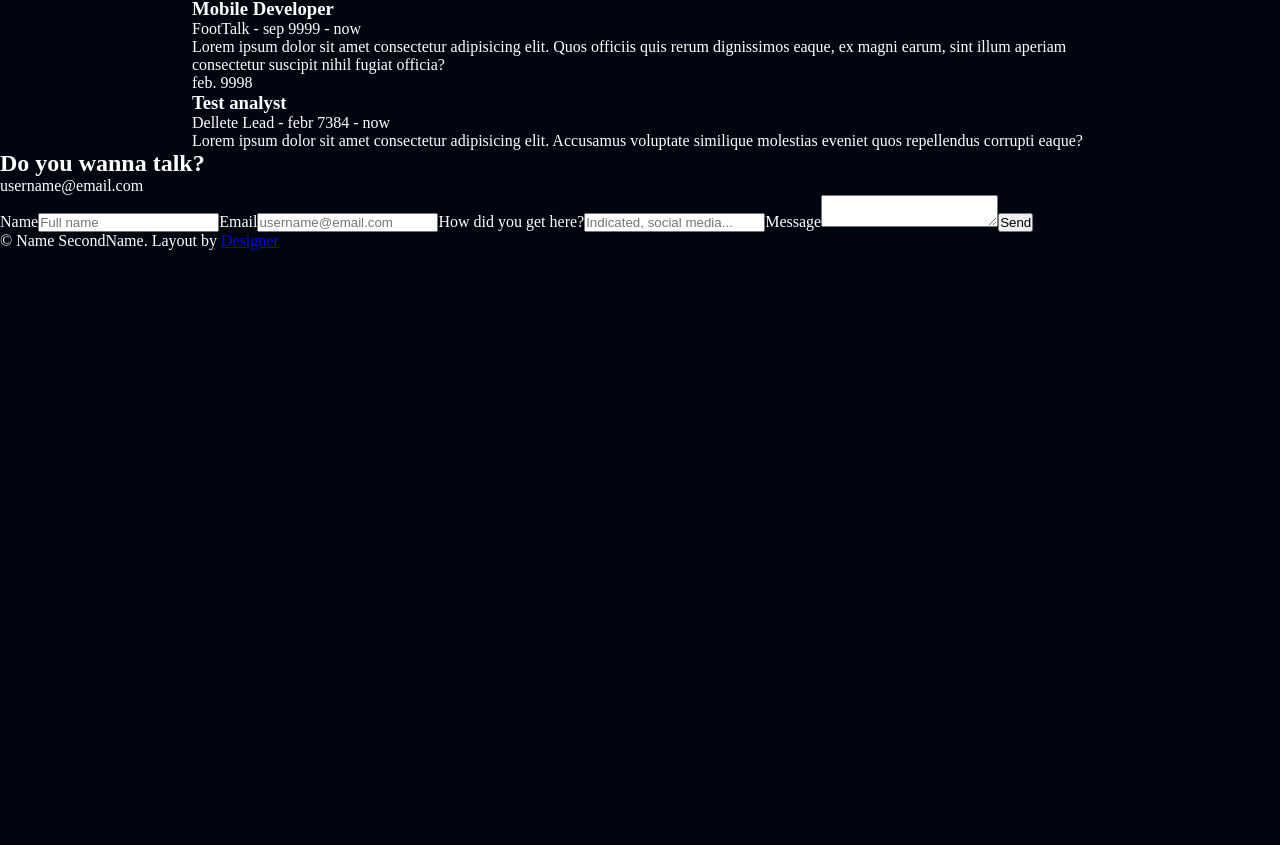
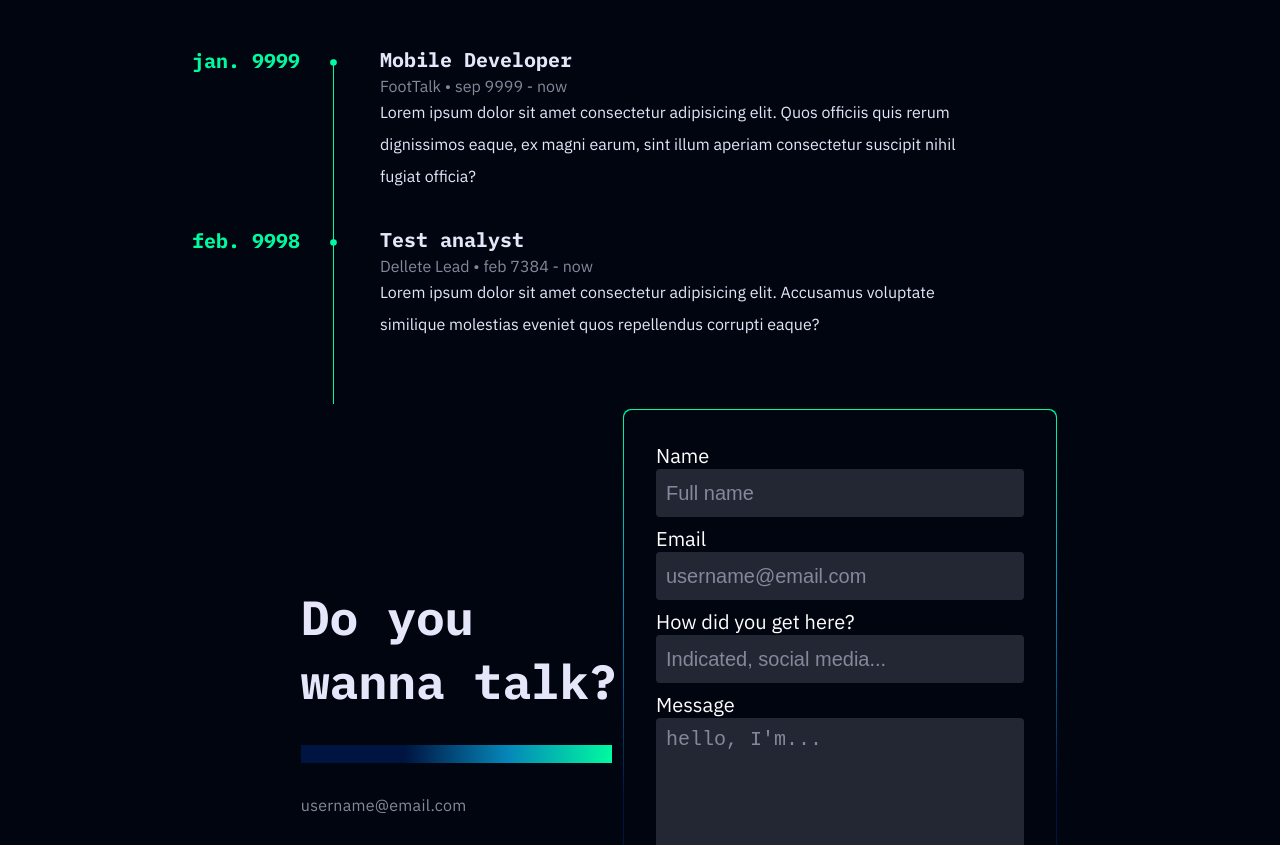
Before and after one commit to mattreee/not-personal-portfolio-website, a React (Create React App) app: page / in a window 1280 px wide. Shown: the part 3935-4780 px from the top of the page. Before the commit the page ends 4185 px from the top, so only its background shows below. Built offline with nearby package versions, Linux system fonts and the light colour scheme.

Commit message:
finished contact

```diff
--- a/src/components/Contact.tsx
+++ b/src/components/Contact.tsx
@@ -1,32 +1,67 @@
 const Contact = () => {
 	return (
-		<section>
-			<h2>Do you wanna talk?</h2>
-			<p>username@email.com</p>
-			<form>
-				<label htmlFor="name">Name</label>
-				<input type="text" id="name" name="name" placeholder="Full name" />
+		<section className="contact">
+			<div className="contact__intro-container">
+				<h2 className="contact__title">Do you wanna talk?</h2>
+				<div className="contact__title-bar">a</div>
+				<p className="contact__email">username@email.com</p>
+			</div>
+			<div className="contact__wrapper">
+				<form className="contact__form">
+					<div className="contact__form-item">
+						<label className="contact__form-label" htmlFor="name">
+							Name
+						</label>
+						<input
+							className="contact__form-text-input"
+							type="text"
+							id="name"
+							name="name"
+							placeholder="Full name"
+						/>
+					</div>
 
-				<label htmlFor="email">Email</label>
+					<div className="contact__form-item">
+						<label className="contact__form-label" htmlFor="email">
+							Email
+						</label>
 						<input
+							className="contact__form-text-input"
 							type="email"
 							id="email"
 							name="email"
 							placeholder="username@email.com"
 						/>
+					</div>
 
-				<label htmlFor="howhere">How did you get here?</label>
+					<div className="contact__form-item">
+						<label className="contact__form-label" htmlFor="howhere">
+							How did you get here?
+						</label>
 						<input
+							className="contact__form-text-input"
 							type="text"
 							id="howhere"
 							name="howhere"
 							placeholder="Indicated, social media..."
 						/>
-				<label htmlFor="message">Message</label>
-				<textarea name="message" id="message"></textarea>
+					</div>
 
-				<input type="submit" value="Send" />
+					<div className="contact__form-item">
+						<label className="contact__form-label" htmlFor="message">
+							Message
+						</label>
+						<textarea
+							className="contact__form-text-input"
+							name="message"
+							id="message"
+							placeholder="hello, I'm..."
+						></textarea>
+					</div>
+
+					<input className="contact__submit" type="submit" value="Send" />
 				</form>
+			</div>
 		</section>
 	);
 };
--- a/src/components/Experience.tsx
+++ b/src/components/Experience.tsx
@@ -7,11 +7,13 @@ const Experience = () => {
 			</div>
 			<div className="experience__timeline-container">
 				<div className="experience__timeline-item">
-					<p>jan. 9999</p>
-					<div>
-						<h3>Mobile Developer</h3>
-						<p>FootTalk - sep 9999 - now</p>
-						<p>
+					<p className="experience__date">jan. 9999</p>
+					<div className="experience__text">
+						<h3 className="experience__text-title">Mobile Developer</h3>
+						<p className="experience__text-date">
+							FootTalk &#8226; sep 9999 - now
+						</p>
+						<p className="experience__text-desc">
 							Lorem ipsum dolor sit amet consectetur adipisicing elit. Quos
 							officiis quis rerum dignissimos eaque, ex magni earum, sint illum
 							aperiam consectetur suscipit nihil fugiat officia?
@@ -19,11 +21,13 @@ const Experience = () => {
 					</div>
 				</div>
 				<div className="experience__timeline-item">
-					<p>feb. 9998</p>
-					<div>
-						<h3>Test analyst</h3>
-						<p>Dellete Lead - febr 7384 - now</p>
-						<p>
+					<p className="experience__date">feb. 9998</p>
+					<div className="experience__text">
+						<h3 className="experience__text-title">Test analyst</h3>
+						<p className="experience__text-date">
+							Dellete Lead &#8226; feb 7384 - now
+						</p>
+						<p className="experience__text-desc">
 							Lorem ipsum dolor sit amet consectetur adipisicing elit. Accusamus
 							voluptate similique molestias eveniet quos repellendus corrupti
 							eaque?
--- a/src/css/main.css
+++ b/src/css/main.css
@@ -531,6 +531,197 @@ body {
   color: transparent;
 }
 
+.experience__timeline-container {
+  max-width: 800px;
+  display: -webkit-box;
+  display: -ms-flexbox;
+  display: flex;
+  -webkit-box-orient: vertical;
+  -webkit-box-direction: normal;
+      -ms-flex-direction: column;
+          flex-direction: column;
+  gap: 2rem;
+  margin-top: 4rem;
+}
+
+.experience__timeline-item {
+  display: -webkit-box;
+  display: -ms-flexbox;
+  display: flex;
+  gap: 5rem;
+}
+
+.experience__date {
+  font-family: "IBM Plex Mono", monospace, sans-serif;
+  font-weight: 700;
+  font-size: 1.25rem;
+  white-space: nowrap;
+  color: #00faa0;
+  margin-top: 0.2rem;
+  position: relative;
+}
+
+.experience__date::before {
+  position: absolute;
+  content: "\2022";
+  font-size: 1.35rem;
+  right: -2.5rem;
+}
+
+.experience__date::after {
+  position: absolute;
+  content: "";
+  background-color: #00faa0;
+  width: 1px;
+  height: 135%;
+  right: -2.14rem;
+  bottom: -4rem;
+}
+
+.experience__text-title {
+  font-family: "IBM Plex Mono", monospace, sans-serif;
+  font-size: 1.25rem;
+  line-height: 2rem;
+  font-weight: 700;
+  color: #e6e6fa;
+}
+
+.experience__text-date {
+  font-family: "IBM Plex Sans", monospace, sans-serif;
+  color: #87879b;
+}
+
+.experience__text-desc {
+  font-family: "IBM Plex Sans", monospace, sans-serif;
+  font-size: 1rem;
+  line-height: 2rem;
+  font-weight: 400;
+  color: #e6e6fa;
+}
+
+.contact {
+  height: 90vh;
+  display: -ms-grid;
+  display: grid;
+  -ms-grid-columns: 1fr 1fr;
+      grid-template-columns: 1fr 1fr;
+  place-items: center;
+}
+
+.contact__intro-container {
+  display: -webkit-box;
+  display: -ms-flexbox;
+  display: flex;
+  -webkit-box-orient: vertical;
+  -webkit-box-direction: normal;
+      -ms-flex-direction: column;
+          flex-direction: column;
+  gap: 2rem;
+  margin-right: -30rem;
+}
+
+.contact__title {
+  font-family: "IBM Plex Mono", monospace, sans-serif;
+  font-size: 3rem;
+  line-height: 4rem;
+  font-weight: 700;
+  color: #e6e6fa;
+  width: 65%;
+}
+
+.contact__title-bar {
+  background-image: -webkit-gradient(linear, right top, left top, from(#00faa0), color-stop(#0587b9), color-stop(#001441), to(#001441));
+  background-image: linear-gradient(to left, #00faa0, #0587b9, #001441, #001441);
+  width: 60%;
+  color: transparent;
+}
+
+.contact__email {
+  font-family: "IBM Plex Sans", monospace, sans-serif;
+  letter-spacing: 0.26px;
+  color: #87879b;
+}
+
+.contact__wrapper {
+  background-image: -webkit-gradient(linear, left top, left bottom, from(#00faa0), color-stop(#0587b9), color-stop(#001441), to(#001441));
+  background-image: linear-gradient(to bottom, #00faa0, #0587b9, #001441, #001441);
+  padding: 1px;
+  border-radius: 8px;
+  margin-left: -15rem;
+}
+
+.contact__form {
+  display: -webkit-box;
+  display: -ms-flexbox;
+  display: flex;
+  -webkit-box-orient: vertical;
+  -webkit-box-direction: normal;
+      -ms-flex-direction: column;
+          flex-direction: column;
+  justify-self: start;
+  gap: 0.5rem;
+  background-color: #00050f;
+  padding: 2rem;
+  border-radius: 8px;
+}
+
+.contact__form ::-webkit-input-placeholder {
+  color: #87879b;
+}
+
+.contact__form :-ms-input-placeholder {
+  color: #87879b;
+}
+
+.contact__form ::-ms-input-placeholder {
+  color: #87879b;
+}
+
+.contact__form ::placeholder {
+  color: #87879b;
+}
+
+.contact__form-item {
+  display: -webkit-box;
+  display: -ms-flexbox;
+  display: flex;
+  -webkit-box-orient: vertical;
+  -webkit-box-direction: normal;
+      -ms-flex-direction: column;
+          flex-direction: column;
+}
+
+.contact__form-label {
+  font-family: "IBM Plex Sans", monospace, sans-serif;
+  font-size: 1.25rem;
+}
+
+.contact__form-text-input {
+  background-color: #232733;
+  height: 3rem;
+  font-size: 1.25rem;
+  padding: 0.5em;
+  color: white;
+  border: none;
+  border-radius: 4px;
+}
+
+.contact__form textarea {
+  width: 368px;
+  height: 184px;
+}
+
+.contact__submit {
+  -ms-flex-item-align: end;
+      align-self: flex-end;
+  font-size: 1.25rem;
+  padding: 0.5em 1em;
+  background-color: #00050f;
+  border: 2px solid #00faa0;
+  border-radius: 8px;
+  color: #00faa0;
+}
+
 @media only screen and (max-width: 1300px) {
   .about {
         grid-template-areas: "image"
--- a/src/scss/main.scss
+++ b/src/scss/main.scss
@@ -436,7 +436,6 @@ body {
 }
 
 .experience {
-	// padding: 0 15rem;
 	margin: 0 15vw;
 
 	&__title-container {
@@ -454,6 +453,151 @@ body {
 		width: 100%;
 		margin-left: 4rem;
 		color: transparent;
+	}
+
+	&__timeline-container {
+		max-width: 800px;
+		display: flex;
+		flex-direction: column;
+		gap: 2rem;
+		margin-top: 4rem;
+	}
+
+	&__timeline-item {
+		display: flex;
+		gap: 5rem;
+	}
+
+	&__date {
+		font-family: $ff-ibm-plex-mono;
+		font-weight: $fw-ibm-plex-mono-bold;
+		font-size: 1.25rem;
+		white-space: nowrap;
+		color: $color-secondary;
+		margin-top: 0.2rem;
+		position: relative;
+
+		&::before {
+			position: absolute;
+			content: "\2022";
+			font-size: 1.35rem;
+			right: -2.5rem;
+		}
+
+		&::after {
+			position: absolute;
+			content: "";
+			background-color: $color-secondary;
+			width: 1px;
+			height: 135%;
+			right: -2.14rem;
+			bottom: -4rem;
+		}
+	}
+
+	&__text {
+		&-title {
+			@include desktop-heading-3();
+		}
+
+		&-date {
+			font-family: $ff-ibm-plex-mono-sans;
+			color: $color-neutral-primary-60;
+		}
+
+		&-desc {
+			@include desktop-body-small();
+		}
+	}
+}
+
+.contact {
+	height: 90vh;
+	display: grid;
+	grid-template-columns: 1fr 1fr;
+	place-items: center;
+
+	&__intro-container {
+		display: flex;
+		flex-direction: column;
+		gap: 2rem;
+		// justify-self: end;
+		margin-right: -30rem;
+	}
+
+	&__title {
+		@include desktop-heading-2();
+		width: 65%;
+	}
+
+	&__title-bar {
+		@include color-primary("to left");
+		width: 60%;
+		color: transparent;
+	}
+
+	&__email {
+		font-family: $ff-ibm-plex-mono-sans;
+		letter-spacing: 0.26px;
+		color: $color-neutral-primary-60;
+	}
+
+	&__wrapper {
+		@include color-primary("to bottom");
+		padding: 1px;
+		border-radius: 8px;
+
+		margin-left: -15rem;
+	}
+
+	&__form {
+		display: flex;
+		flex-direction: column;
+		justify-self: start;
+		gap: 0.5rem;
+
+		background-color: $color-bg;
+		padding: 2rem;
+		border-radius: 8px;
+
+		::placeholder {
+			color: $color-neutral-primary-60;
+		}
+
+		&-item {
+			display: flex;
+			flex-direction: column;
+		}
+
+		&-label {
+			font-family: $ff-ibm-plex-mono-sans;
+			font-size: 1.25rem;
+		}
+
+		&-text-input {
+			background-color: $color-neutral-primary-15;
+			height: 3rem;
+			font-size: 1.25rem;
+			padding: 0.5em;
+			color: white;
+			border: none;
+			border-radius: 4px;
+		}
+
+		textarea {
+			width: 368px;
+			height: 184px;
+		}
+	}
+
+	&__submit {
+		align-self: flex-end;
+		font-size: 1.25rem;
+		padding: 0.5em 1em;
+		background-color: $color-bg;
+		border: 2px solid $color-secondary;
+		border-radius: 8px;
+		color: $color-secondary;
 	}
 }
 
```
Also changed, not shown: 1 other file (tests, documents, lock files or other folders). Lines whose indentation alone changed are shown as unchanged.
